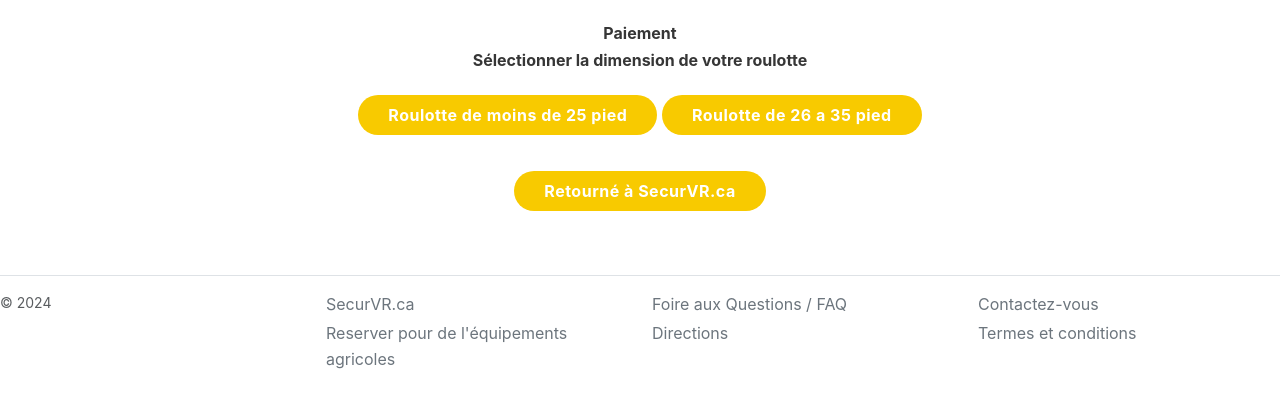
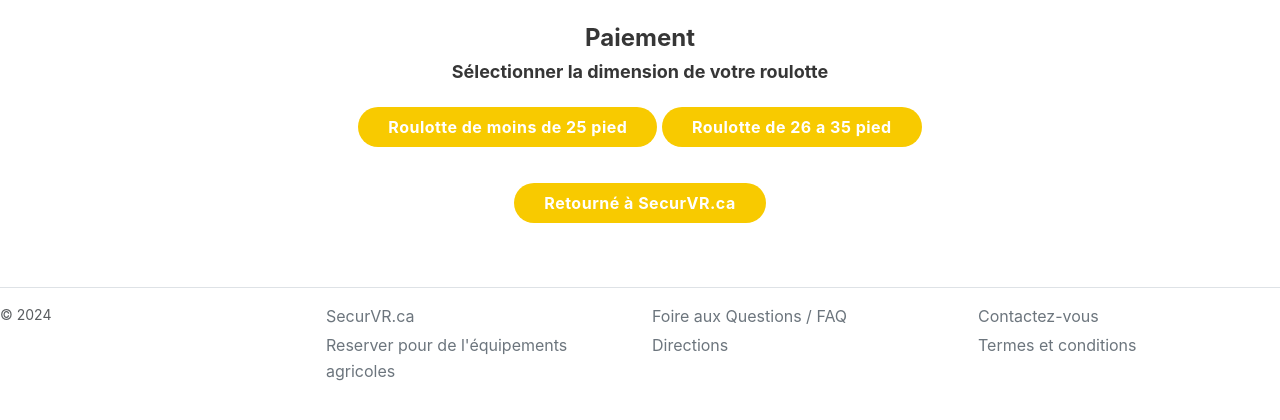
Before and after one commit to gettingalex/GardeVR, a Flask app: page / in a window 1280 px wide. Shown: the part 76-496 px from the top of the page. Run offline with Flask 3, Linux system fonts and the light colour scheme; data comes from the database, SQL or seed files in the repository; some libraries are stand-ins or nearby versions.

Commit message:
design change

```diff
--- a/static/style.css
+++ b/static/style.css
@@ -138,3 +138,11 @@ body {
     text-align: center;
     margin: auto;
 }
+
+.main-reserve h1 {
+    font-size: x-large;`
+}
+
+.main-reserve h3 {
+    font-size: large;
+}
```
